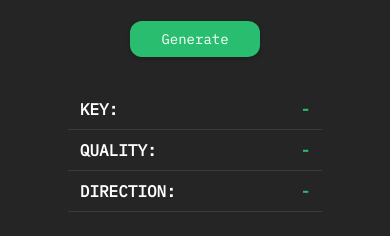
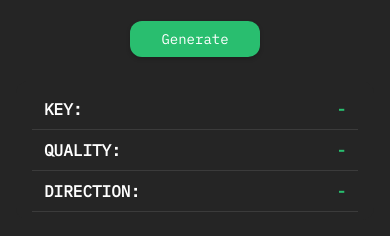
Before and after one commit to DonElDoug/triad-generator, a plain HTML site: page index.html in a window 390 px wide. Shown: the part 330-566 px from the top of the page. Drawn offline with Linux system fonts and the light colour scheme.

Commit message:
Design Change

```diff
--- a/style.css
+++ b/style.css
@@ -205,7 +205,7 @@ body {
 }
 
 /* Mobile Responsive Styles */
-@media (max-width: 600px) {
+@media (max-width: 900px) {
     .bpm_container {
         padding: calc(2 * var(--unit));
         border-radius: 0;
@@ -239,8 +239,8 @@ body {
     }
 
     .output-container {
-        width: 80%;
-        max-width: 80%;
+        width: 100%;
+        max-width: 100%;
         padding: calc(1 * var(--unit)) calc(2 * var(--unit));
     }
 
```
